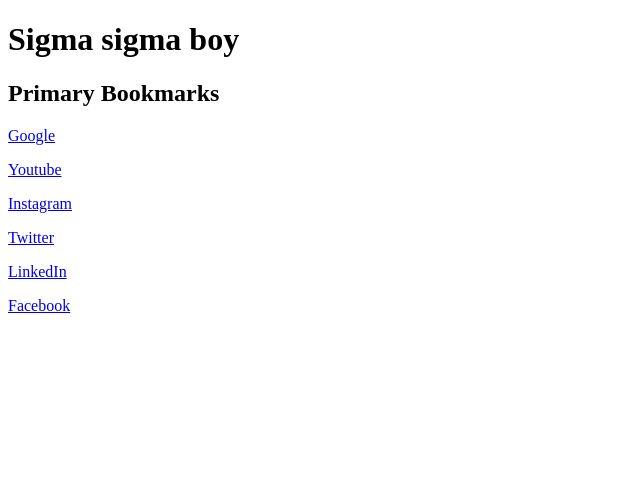
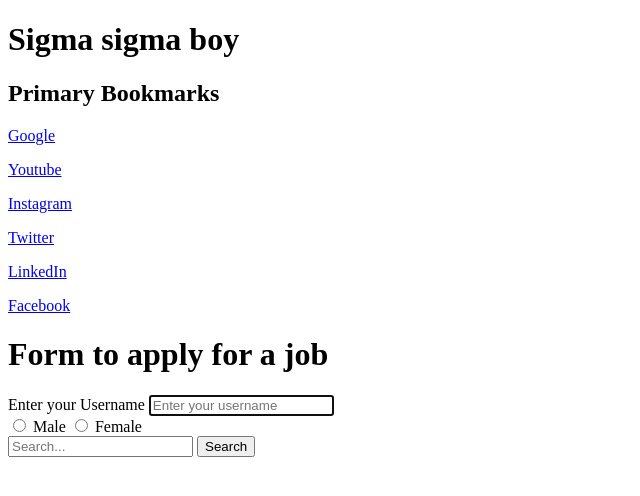
Before and after one commit to Rishav-Dsg/sigma_web_dev, a plain HTML site: page index.html in a window 1280 px wide. Shown: the whole page, without its empty margins (0-640 px from the left). Drawn offline with Linux system fonts and the light colour scheme.

Commit message:
Inline and block elements

```diff
--- a/index.html
+++ b/index.html
@@ -28,7 +28,22 @@
     <p>
         <a target="_blank" href="https://www.facebook.com">Facebook</a>
     </p>
+    <h1>Form to apply for a job</h1>
 
+    <form action="post">
+        <div>
+            <label for="username">Enter your Username</label>
+            <input type="text" id="username" name="username" placeholder="Enter your username" autofocus>
+        </div>
+        <div>
+            <input type="radio" id="male" name="gender" value="male">
+            <label for="male">Male</label>
+            <input type="radio" id="female" name="gender" value="female">
+            <label for="female">Female</label>
+        </div>
+        <input type="text" placeholder="Search...">
+        <button type="submit">Search</button>
+    </form>
 </body>
 <script src="script.js"></script>
 </html>
```
Also changed, not shown: inline.html (added, +13 -0 lines).
